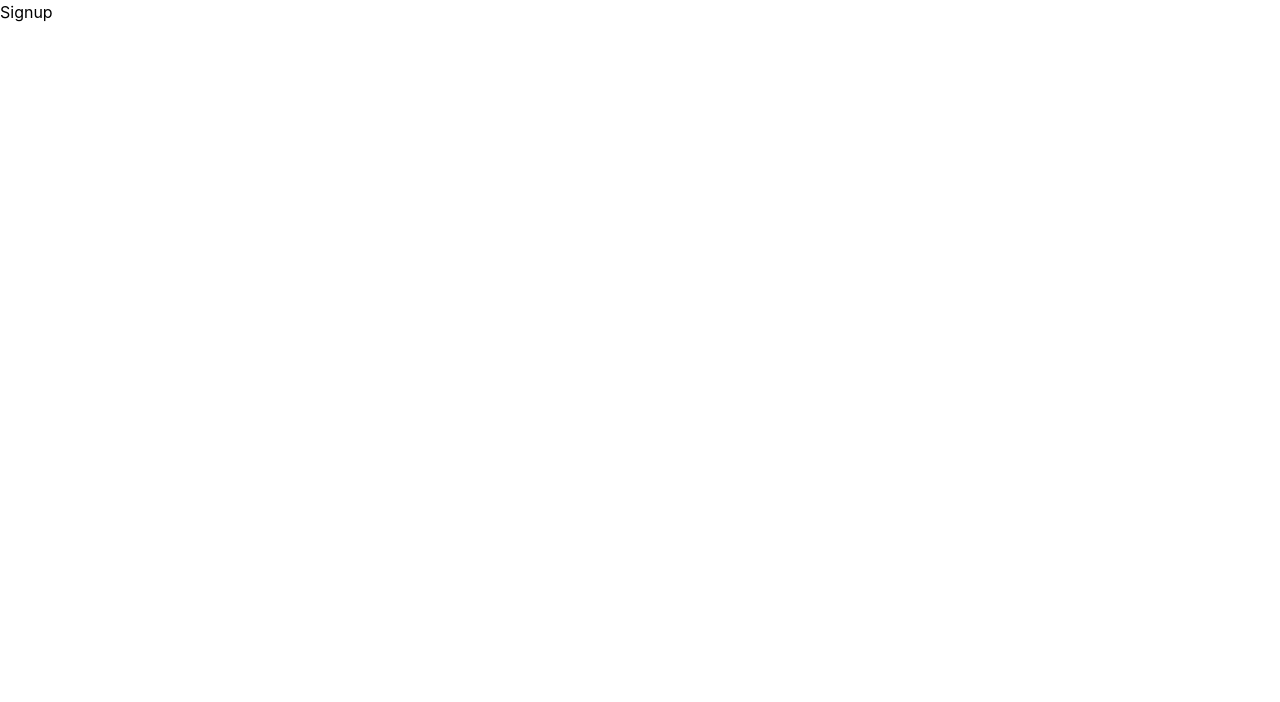
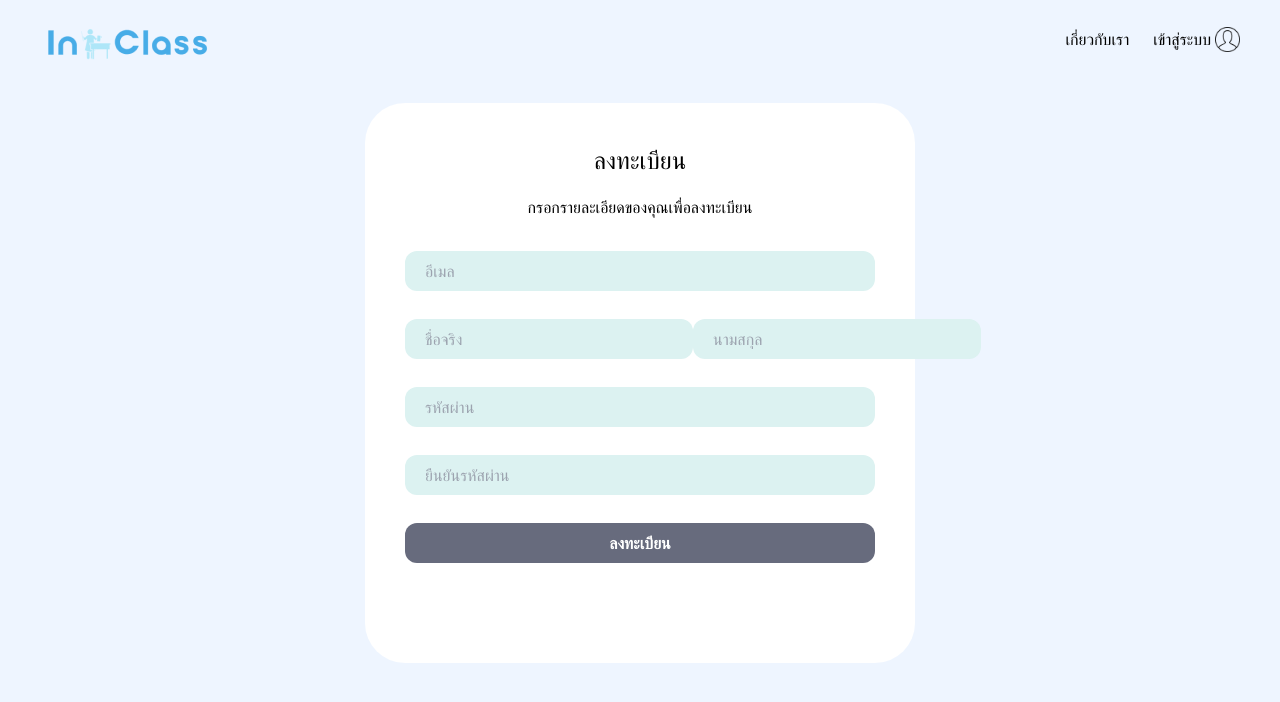
Before and after one commit to MinDDdo/Projectend_frontend, a Nuxt app: page /Signup in a window 1280 px wide. Shown: the top 702 px of the page. Built offline with nearby package versions, Linux system fonts and the light colour scheme.

Commit message:
ทำหนา signup

```diff
--- a/pages/Signup.vue
+++ b/pages/Signup.vue
@@ -1,4 +1,62 @@
 <script >
 </script>
 
-<template>Signup</template>
+<template>
+    <div class="h-screen bg-[#EEF5FF]">
+        <div class="flex justify-between items-center px-10 pt-4">
+            <div class="">
+                <img src="~/assets/images/logo.png" alt="logo" />
+            </div>
+            <div class="flex gap-x-6 ">
+                <p>เกี่ยวกับเรา</p>
+                <div class="flex  gap-x-1">
+                    <p>เข้าสู่ระบบ</p>
+                    <img src="~/assets/images/logologin.png" alt="logologin"  width="25" height="25"/>
+                 </div>
+            </div>
+        </div>
+
+        <div class="mt-10 flex justify-center">
+            <div class="bg-white min-w-[550px] max-w-[550px] min-h-[560px] max-h-[560px] rounded-[40px] p-10">
+                <h1 class="text-[24px] text-center">ลงทะเบียน</h1>
+                <p class="mt-4 text-center">กรอกรายละเอียดของคุณเพื่อลงทะเบียน</p>
+
+                <form class="flex flex-col mt-8 gap-y-7">
+                    <input
+                        type="text"
+                        placeholder="อีเมล"
+                        class="p-2 px-5 rounded-xl  bg-[#DCF2F1]"
+                    />
+                    <div class="flex justify-between">
+                        <input
+                        type="text"
+                        placeholder="ชื่อจริง"
+                        class="p-2 px-5 rounded-xl bg-[#DCF2F1]"
+                        />
+
+                         <input
+                        type="text"
+                        placeholder="นามสกุล"
+                        class="p-2 px-5 rounded-xl bg-[#DCF2F1]"
+                        />
+
+                    </div>
+
+                    <input
+                        type="password"
+                        placeholder="รหัสผ่าน"
+                        class="p-2 px-5 rounded-xl bg-[#DCF2F1]"
+                    />
+                    <input
+                        type="password"
+                        placeholder="ยืนยันรหัสผ่าน"
+                        class="p-2 px-5 rounded-xl bg-[#DCF2F1]"
+                    />
+                    <button type="submit" class="p-2 text-white font-bold bg-[#676B7D] rounded-xl">ลงทะเบียน</button>
+                </form>
+
+
+            </div>
+        </div>
+    </div>
+</template>
```
Also changed, not shown: assets/images/logologin.png (added).
